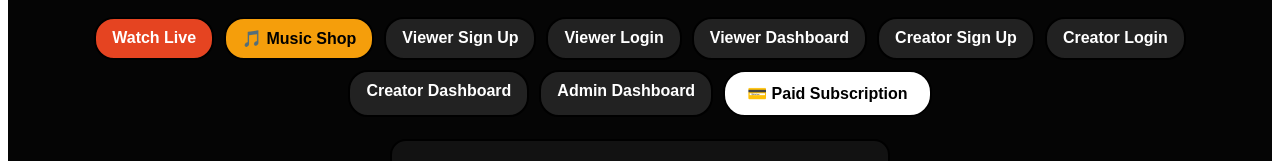
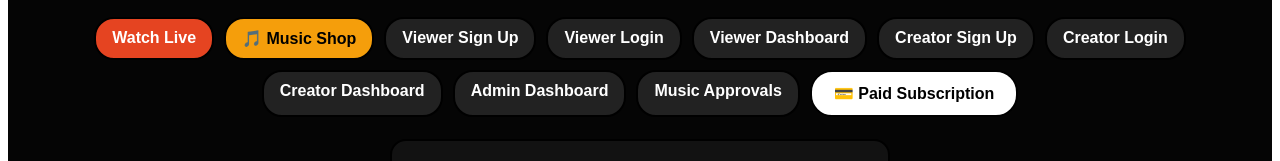
Before and after one commit to greentreerecord-hue/raysstream-clean, a Next.js app: page / in a window 1280 px wide. Shown: the part 122-283 px from the top of the page. Built offline with nearby package versions, Linux system fonts and the light colour scheme; no server answers.

Commit message:
Add music approvals button

```diff
--- a/app/page.tsx
+++ b/app/page.tsx
@@ -670,7 +670,9 @@ export default function Home() {
 
           <a href="/admin" style={linkStyle}>
             Admin Dashboard
-          </a>
+          </a><a href="/admin/music" style={linkStyle}>
+  Music Approvals
+</a>
 
           <a
             href="https://buy.stripe.com/fZu6oH08q6VV3Zw5TP2Nq02"
```
